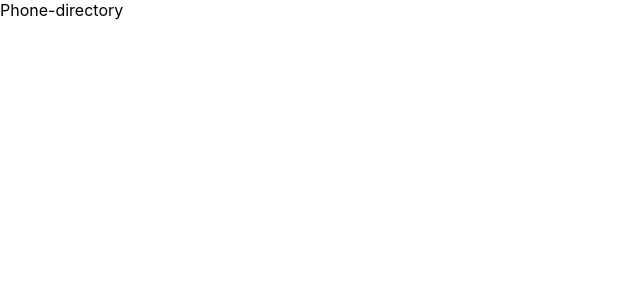
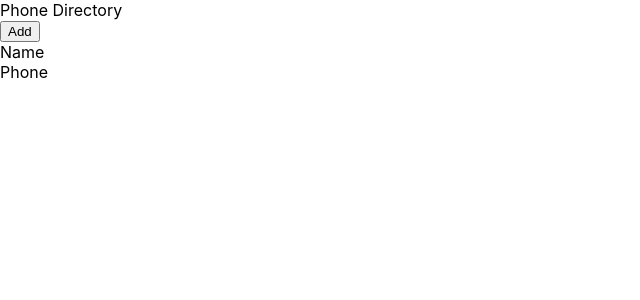
Before and after one commit to MaheswarReddyManyam/phone-directory, a React (Create React App) app: page / in a window 1280 px wide. Shown: the top 300 px of the page, without its empty margins (0-640 px from the left). Built offline with nearby package versions, Linux system fonts and the light colour scheme; the HTML template or start-up script is replaced by a standard one.

Commit message:
Created Skeleton of Home Page

```diff
--- a/src/App.js
+++ b/src/App.js
@@ -1,11 +1,22 @@
 // import logo from './logo.svg';
+
+// import { Fragment } from "react";
+
 // import './App.css';
+// typeImplementation
 
 function App() {
   return (
-    <div >
-      Phone-directory
-    </div>
+    <div>
+        <div className="header">
+          Phone Directory
+        </div>
+        <button>Add</button>
+        <div>
+          <span>Name</span><br />
+          <span>Phone</span>
+        </div>
+      </div>
   );
 }
 
```
